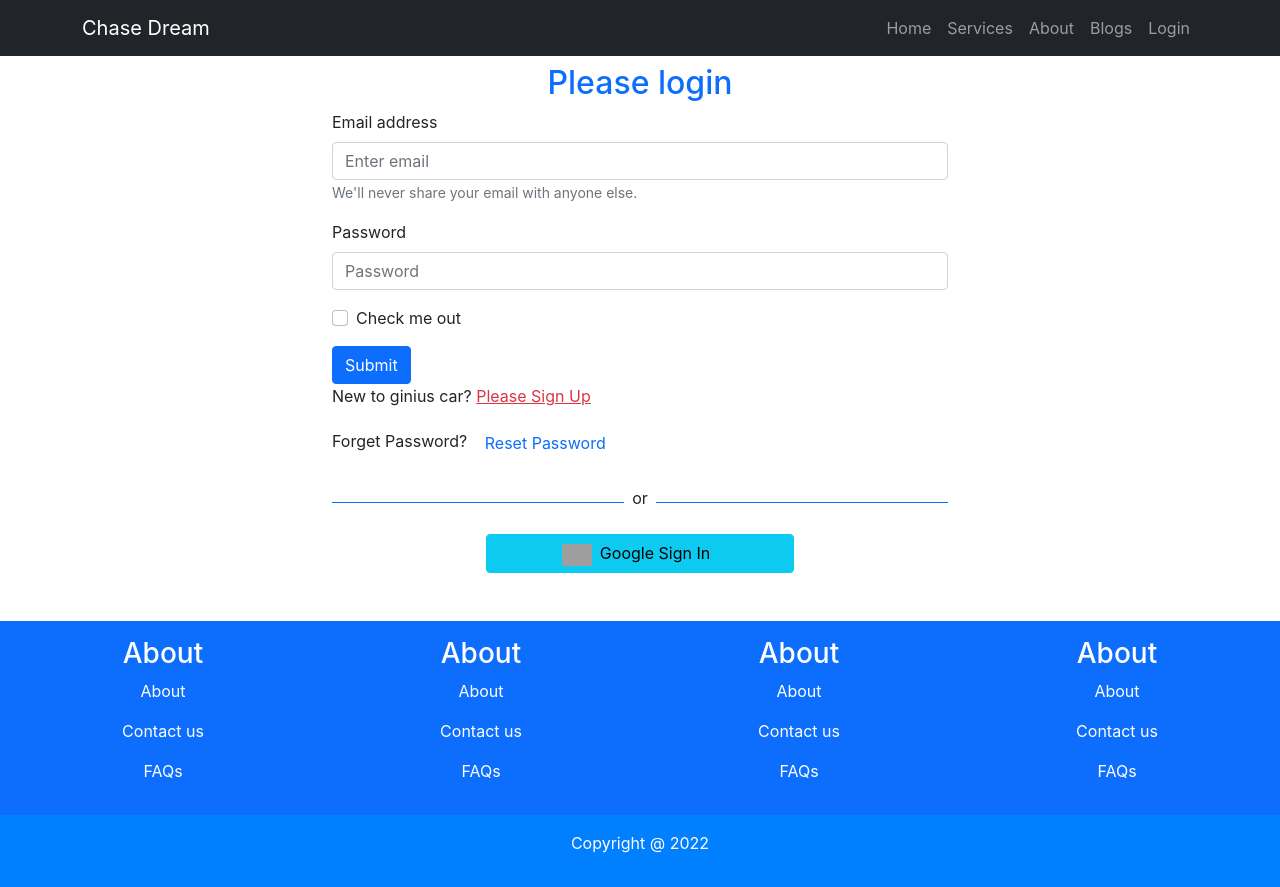
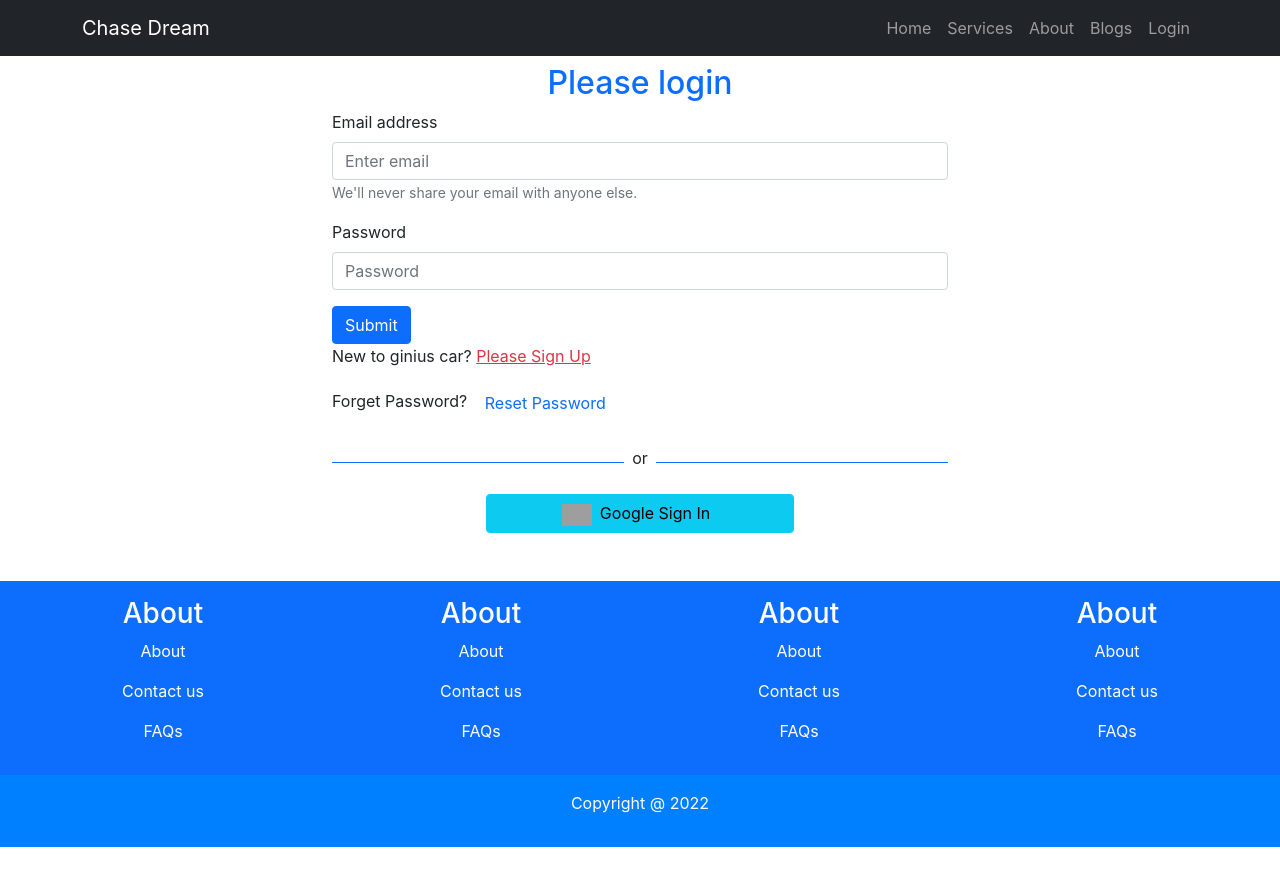
Before and after one commit to epshita-shima/chase-dream, a React (Create React App) app: page /login in a window 1280 px wide. After the commit the page ends 847 px from the top, so only its background shows below. Built offline with nearby package versions, Linux system fonts and the light colour scheme; no server answers; grey boxes are pictures that could not be loaded.

Commit message:
add toast

```diff
--- a/package.json
+++ b/package.json
@@ -14,6 +14,7 @@
     "react-firebase-hooks": "^5.0.3",
     "react-router-dom": "^6.3.0",
     "react-scripts": "5.0.1",
+    "react-toastify": "^8.2.0",
     "web-vitals": "^2.1.4"
   },
   "scripts": {
--- a/src/Pages/Login/Login/Login.js
+++ b/src/Pages/Login/Login/Login.js
@@ -6,6 +6,8 @@
 import auth from '../../../firebase.init';
 import Loading from '../../Shared/Loading/Loading';
 import SocialLogin from '../SocialLogin/SocialLogin';
+import { ToastContainer, toast } from 'react-toastify';
+import 'react-toastify/dist/ReactToastify.css';
 
 const Login = () => {
     const emailRef = useRef('');
@@ -50,10 +52,10 @@
         const email = emailRef.current.value;
         if (email) {
             await sendPasswordResetEmail(email);
-            alert('Sent email');
+            toast('Sent email');
         }
         else {
-            alert('please enter your email address');
+            toast('please enter your email address');
         }
     }
 
@@ -74,9 +76,6 @@
                     <Form.Label>Password</Form.Label>
                     <Form.Control ref={passwordRef} type="password" placeholder="Password" required />
                 </Form.Group>
-                <Form.Group className="mb-3" controlId="formBasicCheckbox">
-                    <Form.Check type="checkbox" label="Check me out" />
-                </Form.Group>
                 <Button variant="primary" type="submit">
                     Submit
                 </Button>
@@ -85,6 +84,7 @@
             <p>New to ginius car? <Link to='/signup' className='text-danger pe-auto' onClick={navigateRegister}>Please Sign Up</Link></p>
             <p>Forget Password? <button className='btn btn-link text-primary pe-auto text-decoration-none' onClick={resetPassword}>Reset Password</button> </p>
             <SocialLogin></SocialLogin>
+            <ToastContainer></ToastContainer>
         </div>
     );
 };
```
Also changed, not shown: 1 other file (tests, documents, lock files or other folders).
